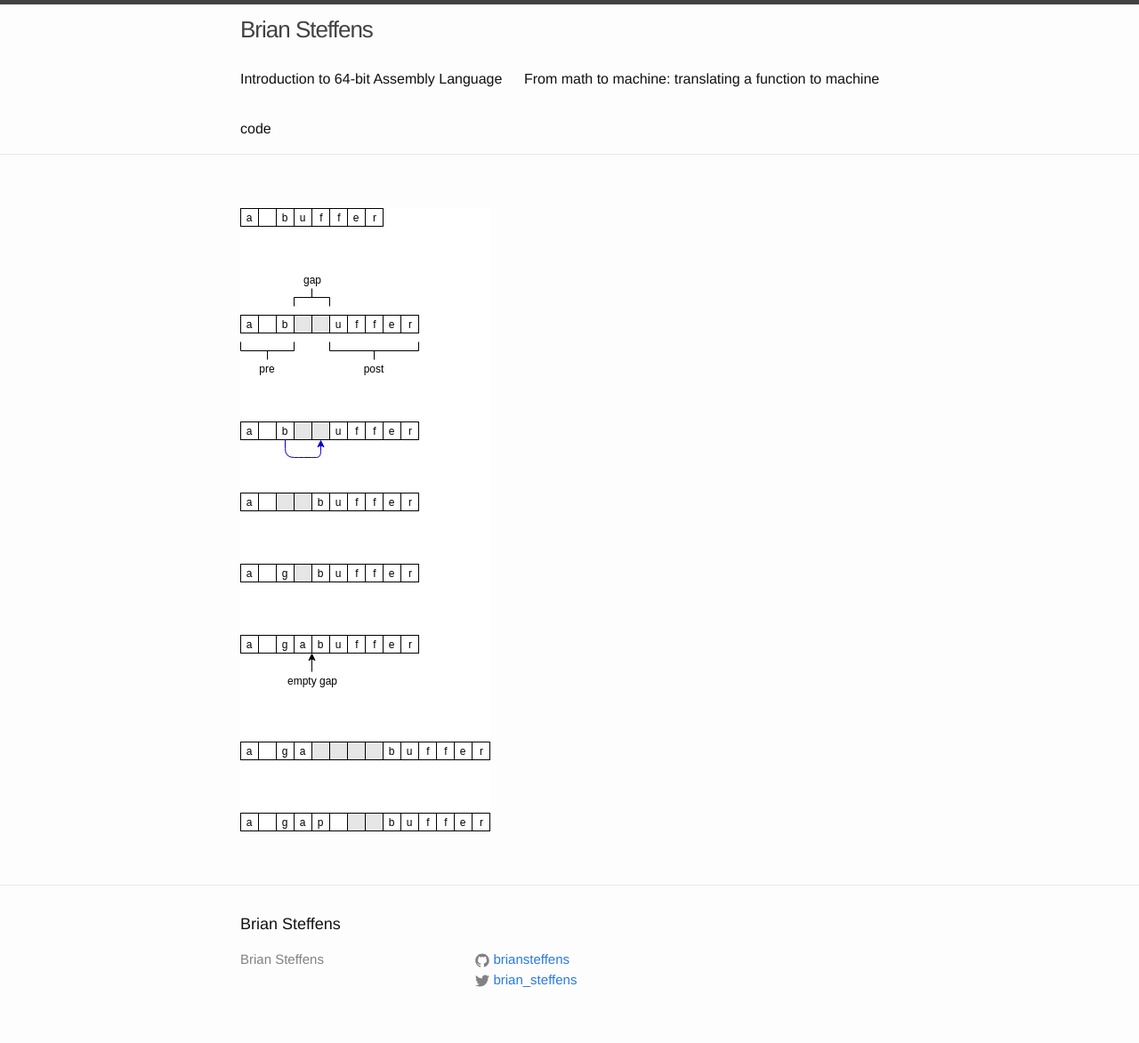
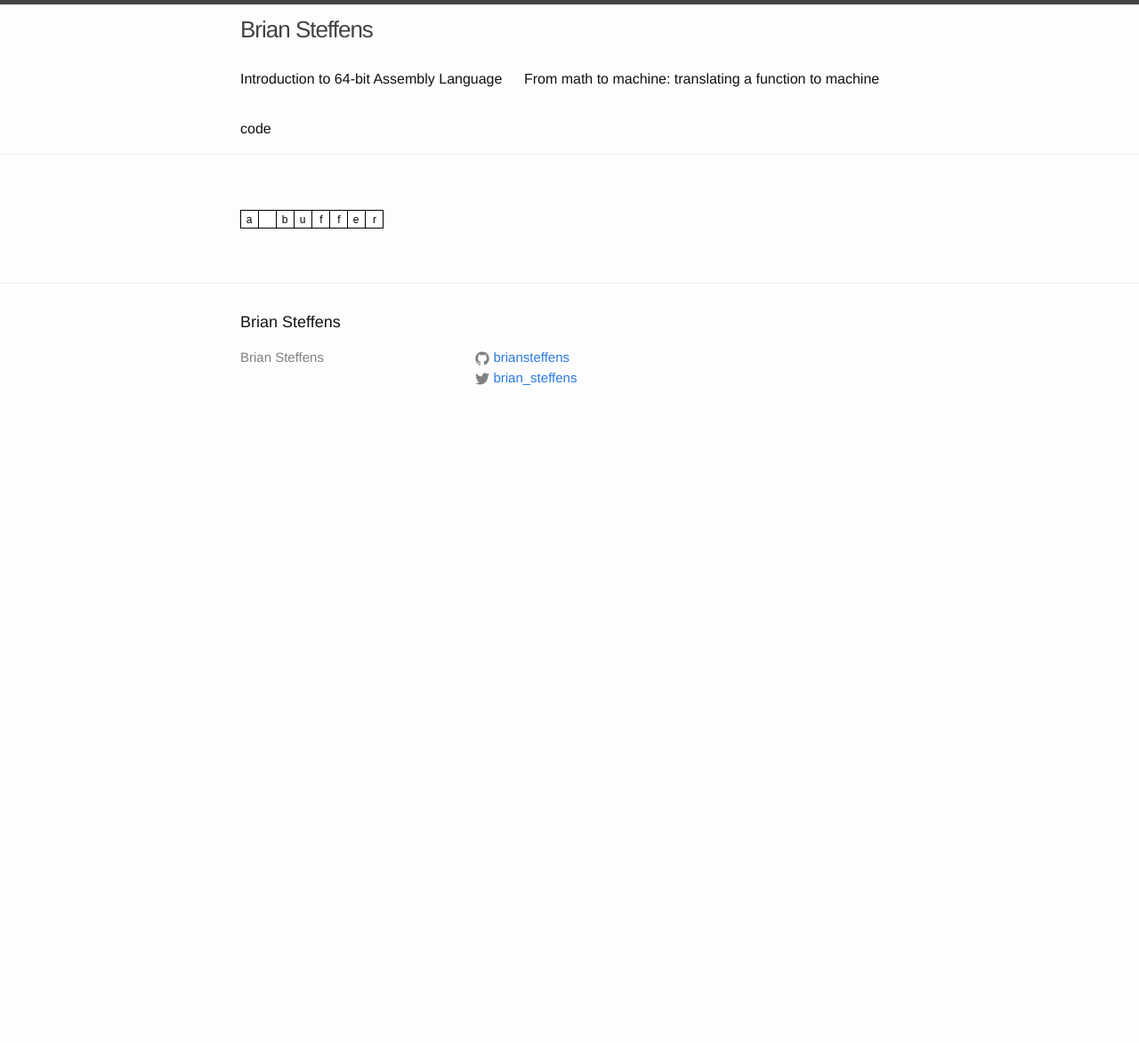
Before and after one commit to briansteffens/briansteffens.github.io, a Jekyll site: the page built from blog/split-buffer/post.md, in a window 1280 px wide. Shown: the whole page at 89% size. Built offline with Jekyll 4.4.1, drawn with Linux system fonts in a browser that asks for light colours; our own code applies the rules of GitHub Pages for plain Markdown files; after the commit the page ends 900 px from its top, so only the background shows below that.

Commit message:
Try smaller svg

```diff
--- a/blog/split-buffer/post.md
+++ b/blog/split-buffer/post.md
@@ -1 +1 @@
-<img src="/blog/split-buffer/gap-buffer.svg" />
+<img src="/blog/split-buffer/gap-buffer-1.svg" />
```
Also changed, not shown: _posts/2017-06-19-split-buffer.md (+1 -1 lines), blog/split-buffer/gap-buffer-1.svg (added).
